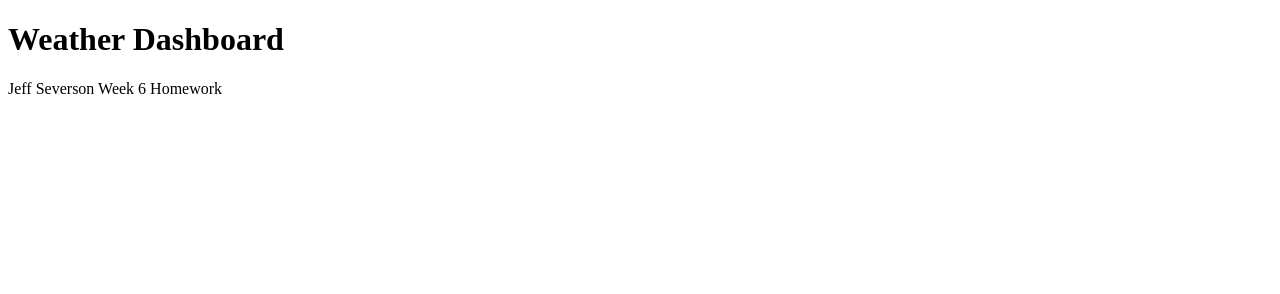
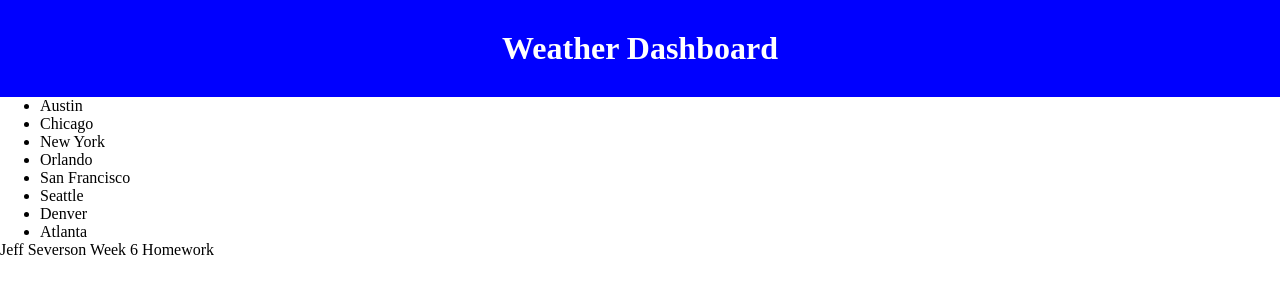
Before and after one commit to jeffseverson2001/06-Server-Side-APIs-02-Homework, a plain HTML site: page index.html in a window 1280 px wide. Drawn offline with Linux system fonts and the light colour scheme; no server answers.

Commit message:
Wed Early

```diff
--- a/assets/css/style.css
+++ b/assets/css/style.css
@@ -0,0 +1,10 @@
+* {
+    margin: 0
+}
+
+header {
+    padding: 30px;
+    text-align: center;
+    background: blue;
+    color: #fff;
+  }
--- a/assets/js/script.js
+++ b/assets/js/script.js
@@ -1,10 +1,25 @@
 
-let displayCity = $('#city');
+//let displayCity = $('#city');
 
+let weatherAPI = "https://api.openweathermap.org/data/2.5/weather?q=Minneapolis&APPID=326a02beef126b1aa5dec68624560327";
+
+console.log(weatherAPI);
 
 //  Fetch Weather API
+fetch(weatherAPI)
+    .then(function (response) {
+        console.log(response.status);
+        return response.json();
+    })
+    .then(function (data) {
+        console.log(data);
+        for (let i=0; i < data.length; i++){
+            console.log(data.length);
 
-//  Build Data for Fetch Call
+        }
+    });
+
+//  Build Data from Fetch Call
 
 //  Add Elements for top-weather-data
 
--- a/index.html
+++ b/index.html
@@ -5,7 +5,7 @@
     <meta charset="UTF-8">
     <meta http-equiv="X-UA-Compatible" content="IE=edge">
     <meta name="viewport" content="width=device-width, initial-scale=1.0">
-
+    <link rel="stylesheet" type="text/css" href="./assets/css/style.css" />
     <title>Weather Dashboard</title>
 </head>
 
@@ -13,17 +13,28 @@
     <header>
         <h1>Weather Dashboard</h1>
     </header>
-    <aside>
+    <main>
+        <aside>
+            <ul>
+                <li>Austin</li>
+                <li>Chicago</li>
+                <li>New York</li>
+                <li>Orlando</li>
+                <li>San Francisco</li>
+                <li>Seattle</li>
+                <li>Denver</li>
+                <li>Atlanta</li>
+            </ul>
+        </aside>
+        <section>
+            <div class="top-weather-data"></div>
 
-    </aside>
-    <section>
-        <div class="top-weather-data"></div>
-
-    </section>
+        </section>
+    </main>
     <footer>
         Jeff Severson Week 6 Homework
     </footer>
-
+    <script src="./assets/js/script.js"></script>
 </body>
 
 </html>
```
